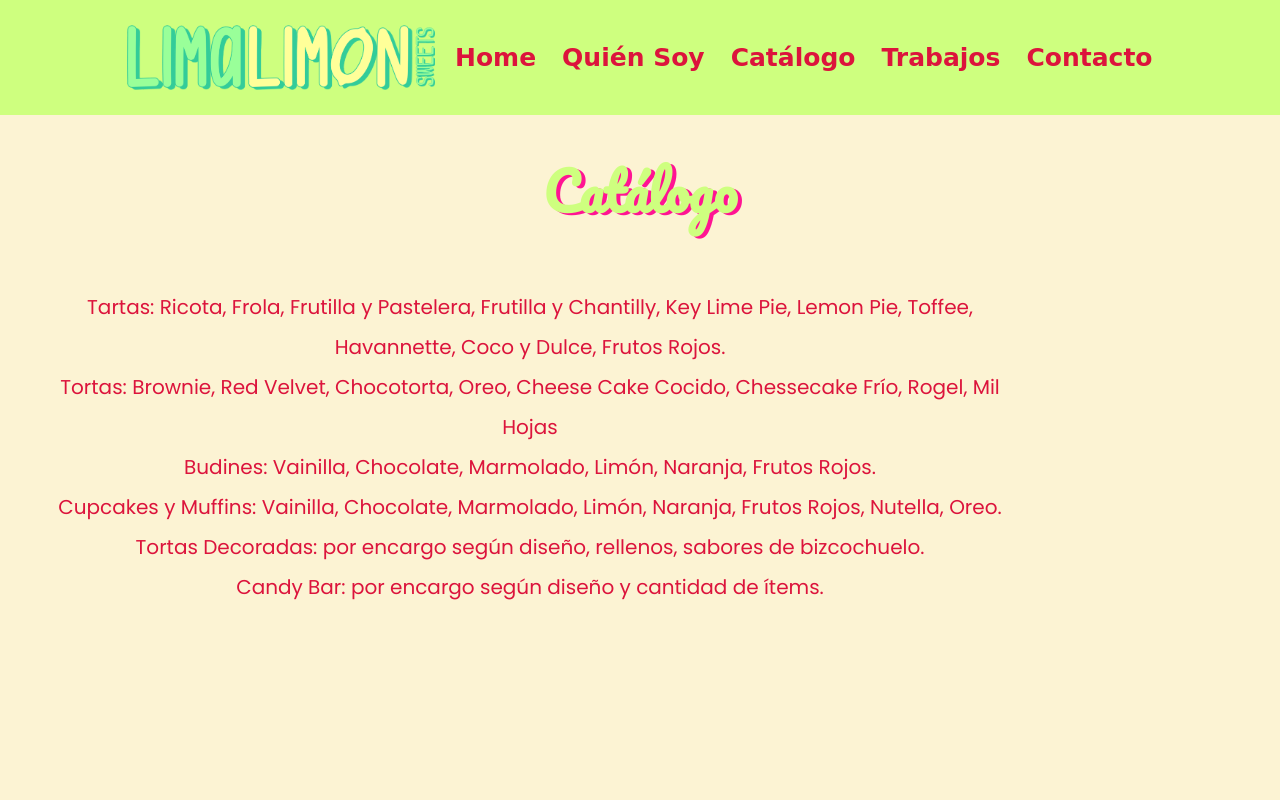
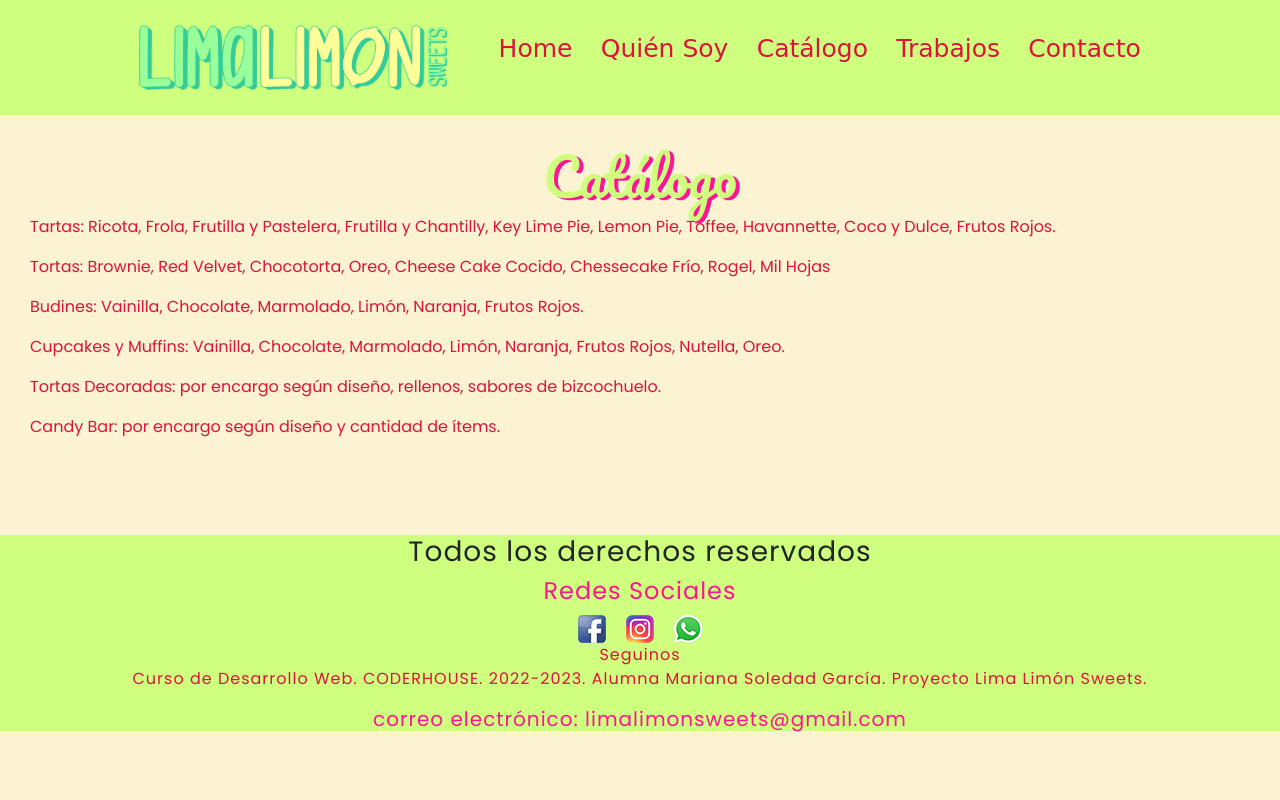
Before and after one commit to MarianaSoledadGarcia/limaLimonSweets, a plain HTML site: page pages/catalogo.html in a window 1280 px wide. Shown: the top 800 px of the page. Drawn offline with nearby package versions, Linux system fonts and the light colour scheme; a web font is replaced by a local one.

Commit message:
organizando htmls

```diff
--- a/pages/catalogo.html
+++ b/pages/catalogo.html
@@ -12,6 +12,10 @@
     <link rel="preconnect" href="https://fonts.gstatic.com" crossorigin>
     <link href="https://fonts.googleapis.com/css2?family=Pacifico&family=Poppins&family=Vibes&display=swap"
         rel="stylesheet">
+
+    <!--link css bootstrap-->
+
+    <link href="https://cdn.jsdelivr.net/npm/bootstrap@5.3.0-alpha1/dist/css/bootstrap.min.css" rel="stylesheet" integrity="sha384-GLhlTQ8iRABdZLl6O3oVMWSktQOp6b7In1Zl3/Jr59b6EGGoI1aFkw7cmDA6j6gD" crossorigin="anonymous">
 
     <!--link a mi css-->
 
@@ -57,33 +61,44 @@
 
 
 
-    <main>
+    <main class="contenedor">
 
         <h1>
             Catálogo
         </h1>
 
 
-        <div class="parrafoCatalogo">
+        <div class="parrafoTartas">
             <p>
                 Tartas: Ricota, Frola, Frutilla y Pastelera, Frutilla y Chantilly, Key Lime Pie, Lemon Pie, Toffee, Havannette, Coco y  Dulce, Frutos Rojos.
             </p>
+        </div>
+        <div class="parrafoTortas">
             <p>
                 Tortas: Brownie, Red Velvet, Chocotorta, Oreo, Cheese Cake Cocido, Chessecake Frío, Rogel, Mil Hojas
             </p>
+        </div>
+        <div class="parrafoBudines">
             <p>
                 Budines: Vainilla, Chocolate, Marmolado, Limón, Naranja, Frutos Rojos.
             </p>
+        </div>
+        <div class="parrafoCupcakes">
             <p>
                 Cupcakes y Muffins: Vainilla, Chocolate, Marmolado, Limón, Naranja, Frutos Rojos, Nutella, Oreo.
             </p>
+        </div>
+        <div class="parrafoTortasDeco">
             <p>
                 Tortas Decoradas: por encargo según diseño, rellenos, sabores de bizcochuelo.
             </p>
+        </div>
+        <div class="parrafoCandyBar">
             <p>
                 Candy Bar: por encargo según diseño y cantidad de ítems.
             </p>
         </div>
+
 
 
 
@@ -124,6 +139,10 @@
 
         </div>
     </footer>
+
+    <!--link js bootstrap-->
+
+    <script src="https://cdn.jsdelivr.net/npm/bootstrap@5.3.0-alpha1/dist/js/bootstrap.bundle.min.js" integrity="sha384-w76AqPfDkMBDXo30jS1Sgez6pr3x5MlQ1ZAGC+nuZB+EYdgRZgiwxhTBTkF7CXvN" crossorigin="anonymous"></script>
 </body>
 
 </html>
```
Also changed, not shown: index.html (+7 -0 lines), pages/contacto.html (+8 -0 lines), pages/quiensoy.html (+8 -0 lines), pages/trabajos.html (+14 -0 lines).
